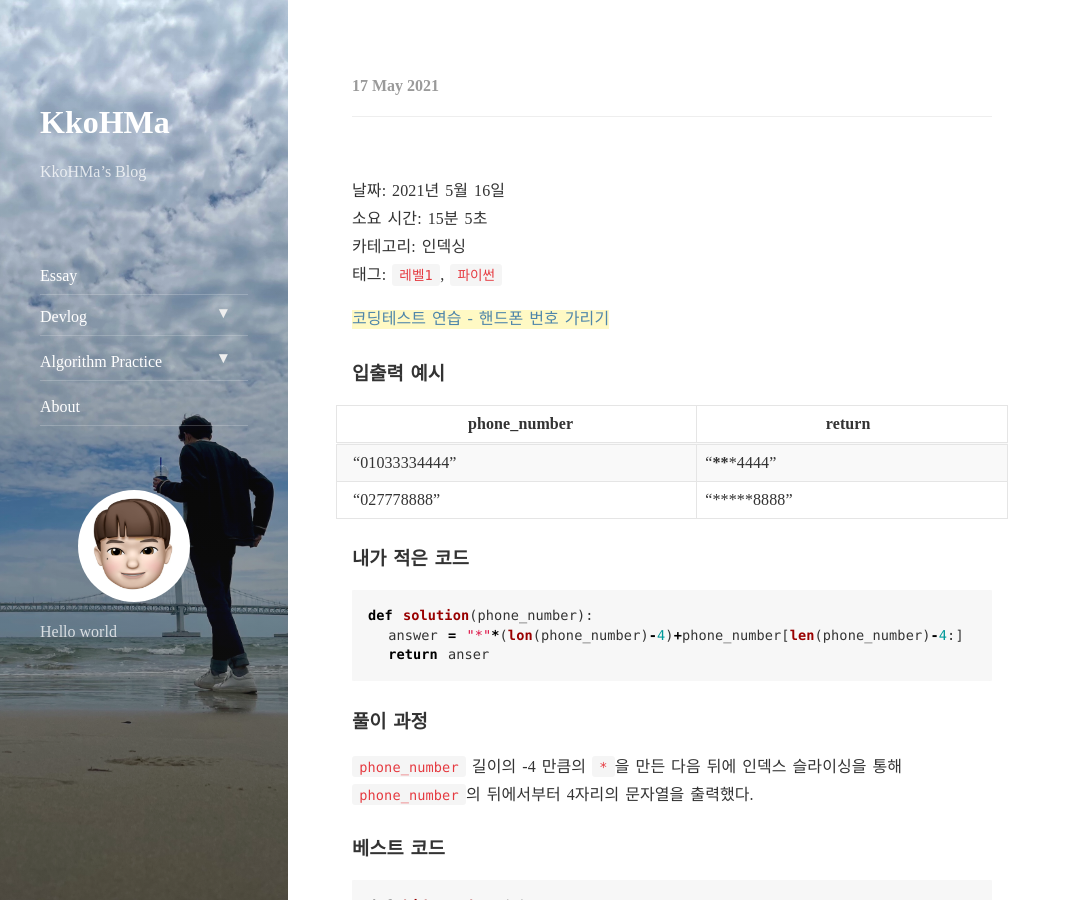
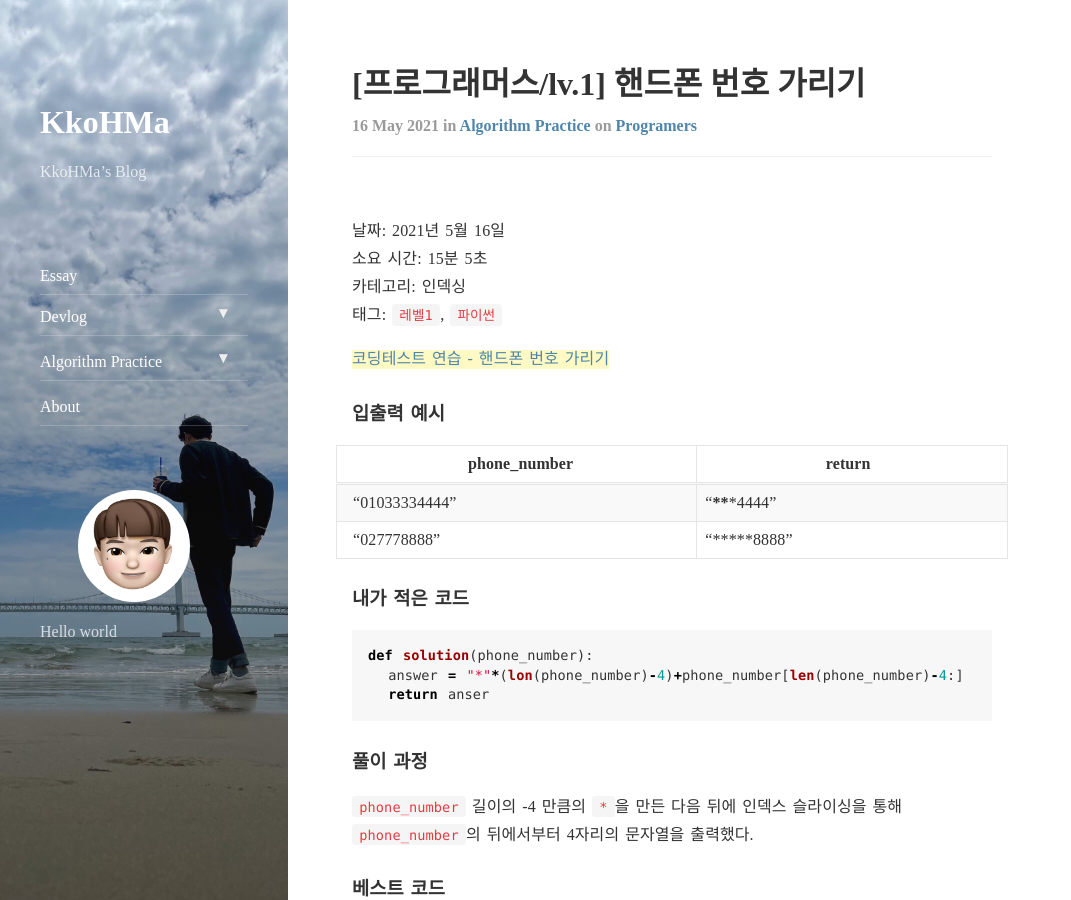
Before and after one commit to hminkim/hminkim.github.io, a Jekyll site: the page built from _posts/2021-05-16-ap_post1.markdown, in a window 1280 px wide and 900 px high. Shown: the whole window, without its empty margins (0-1071 px from the left). Built offline with Jekyll 4.4.1, drawn with Linux system fonts in a browser that asks for light colours; nearby versions of some CDN libraries; our own code applies the rules of GitHub Pages for plain Markdown files; comment, search, counter and statistics services are not loaded.

Commit message:
Update 2021-05-16-ap_post1.markdown

```diff
--- a/_posts/2021-05-16-ap_post1.markdown
+++ b/_posts/2021-05-16-ap_post1.markdown
@@ -1,6 +1,6 @@
 ---
 layout: post
-title: [프로그래머스/lv.1] "핸드폰 번호 가리기"
+title: "[프로그래머스/lv.1] 핸드폰 번호 가리기"
 subtitle:  "프로그래머스 lv.1"
 categories: algorithmpractice
 tags: programers
```
